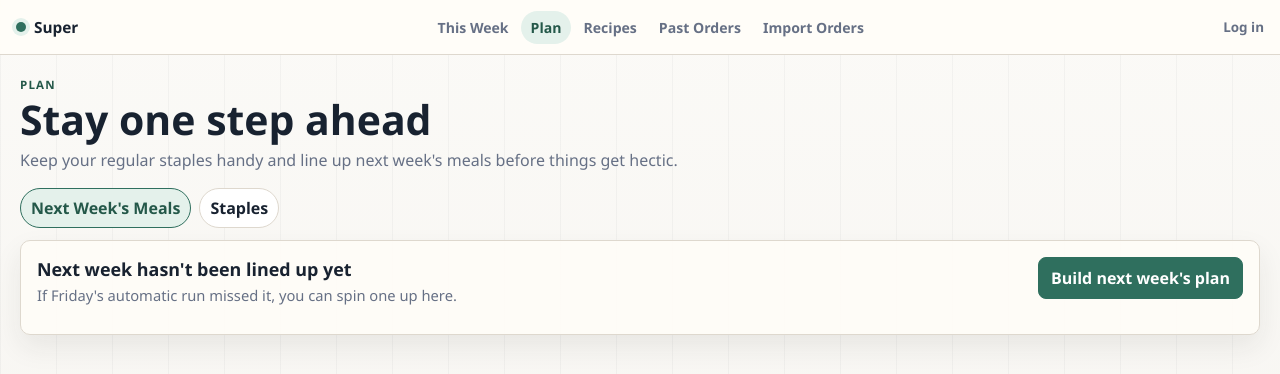
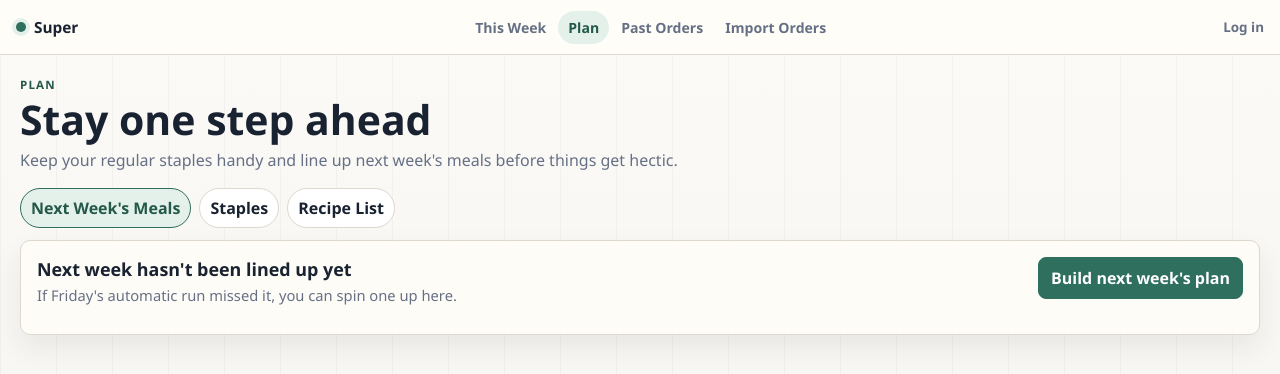
Before and after one commit to admo26/super, a Next.js app: page /cadence in a window 1280 px wide. Shown: the top 374 px of the page. Built offline with nearby package versions, Linux system fonts and the light colour scheme; no server answers; the database is empty.

Commit message:
Move recipe list into plan tabs

```diff
--- a/app/cadence/page.tsx
+++ b/app/cadence/page.tsx
@@ -3,6 +3,7 @@ import Link from "next/link";
 import { CadenceEditor } from "@/app/cadence/cadence-editor";
 import { MealPlanEditor } from "@/app/cadence/meal-plan-editor";
 import { generateNextWeeklyPlan } from "@/app/plan/actions";
+import { RecipeLibrary } from "@/app/recipes/recipe-library";
 import { formatHumanDate } from "@/lib/date-format";
 import { getRecipes } from "@/lib/recipes";
 import { getEditableWeeklyPlan, getRecurringCadence, getWeeklyPlanSummaries } from "@/lib/weekly-plan";
@@ -15,7 +16,7 @@ type CadencePageProps = {
   }>;
 };
 
-type PlannerTab = "staples" | "next-week";
+type PlannerTab = "staples" | "next-week" | "recipes";
 
 function getTodayInPacificAuckland() {
   return new Intl.DateTimeFormat("en-CA", {
@@ -38,7 +39,12 @@ export default async function CadencePage({ searchParams }: CadencePageProps) {
   const nextWeek = currentWeek
     ? summaries.find((plan) => plan.orderDate > currentWeek)?.orderDate ?? null
     : summaries.find((plan) => plan.orderDate >= today)?.orderDate ?? summaries.at(-1)?.orderDate ?? null;
-  const selectedTab: PlannerTab = resolvedSearchParams.tab === "staples" ? "staples" : "next-week";
+  const selectedTab: PlannerTab =
+    resolvedSearchParams.tab === "staples"
+      ? "staples"
+      : resolvedSearchParams.tab === "recipes"
+        ? "recipes"
+        : "next-week";
   const mealPlan = selectedTab === "next-week" && nextWeek ? await getEditableWeeklyPlan(nextWeek) : null;
 
   return (
@@ -73,6 +79,12 @@ export default async function CadencePage({ searchParams }: CadencePageProps) {
           >
             Staples
           </Link>
+          <Link
+            className={`cadence-tab ${selectedTab === "recipes" ? "cadence-tab--active" : ""}`}
+            href="/cadence?tab=recipes"
+          >
+            Recipe List
+          </Link>
         </nav>
 
         {selectedTab === "staples" ? (
@@ -94,6 +106,17 @@ export default async function CadencePage({ searchParams }: CadencePageProps) {
             initialMeals={mealPlan.meals}
             recipes={recipes}
           />
+        ) : selectedTab === "recipes" ? (
+          <section className="panel">
+            <div className="section-header">
+              <div>
+                <h2>Recipes</h2>
+                <p>Search by meal name, ingredient, or how often it tends to show up.</p>
+              </div>
+            </div>
+
+            <RecipeLibrary recipes={recipes} />
+          </section>
         ) : (
           <section className="panel">
             <div className="section-header">
--- a/app/layout.tsx
+++ b/app/layout.tsx
@@ -43,9 +43,6 @@ export default async function RootLayout({ children }: Readonly<{ children: Reac
                   <Link className="site-link" href="/cadence">
                     Plan
                   </Link>
-                  <Link className="site-link" href="/recipes">
-                    Recipes
-                  </Link>
                 </nav>
               }
             >
--- a/app/nav-links.tsx
+++ b/app/nav-links.tsx
@@ -12,7 +12,6 @@ type NavLinksProps = {
 
 const links = [
   { href: "/cadence", label: "Plan" },
-  { href: "/recipes", label: "Recipes" },
   { href: "/history", label: "Past Orders" },
   { href: "/import", label: "Import Orders" }
 ];
```
Also changed, not shown: app/recipes/page.tsx (+3 -29 lines).
